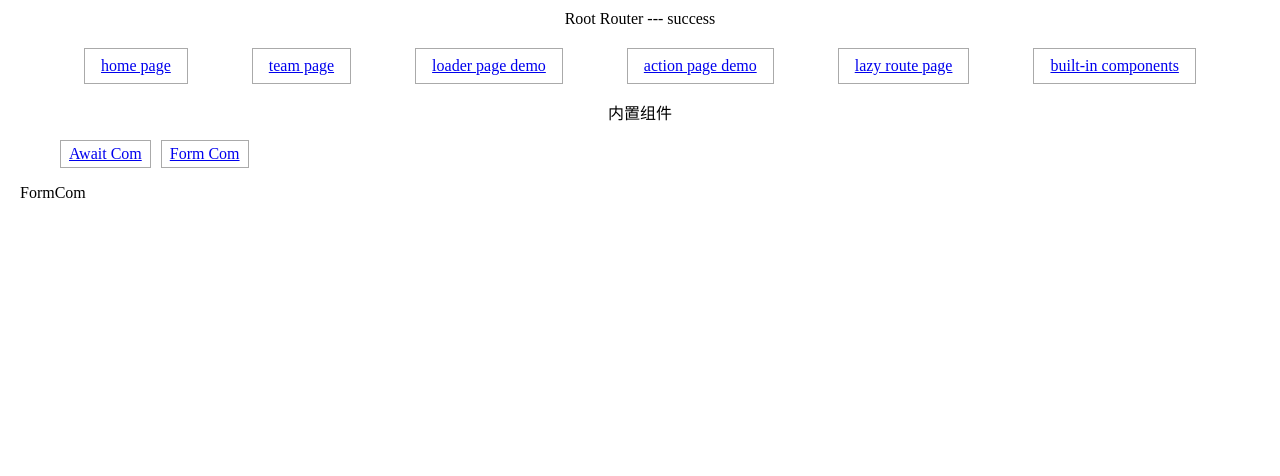
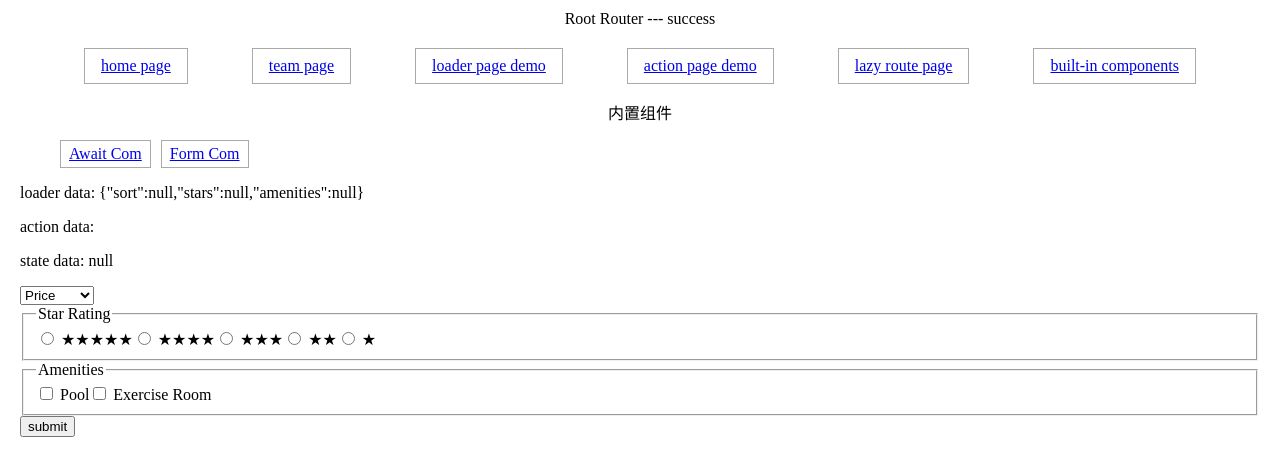
Before and after one commit to kaka12138/learnig-of-react-router, a React (Vite) app in the folder code/react-router-demo/: page /coms-nav/form-com in a window 1280 px wide. Shown: the top 476 px of the page. Built offline with nearby package versions, Linux system fonts and the light colour scheme.

Commit message:
feat: form com(code)

```diff
--- a/code/react-router-demo/src/main.tsx
+++ b/code/react-router-demo/src/main.tsx
@@ -17,7 +17,7 @@ import LoaderPage, { loader as loaderPageLoader, ErrorCom as LoaderPageErrorCom
 import IndexRoute, { loader as indexRouteLoader } from './routes/index-route.tsx'
 import ComsNav from './routes/coms-nav.tsx'
 import AwaitCom, { loader as awaitComLoader } from './routes/coms/await-com.tsx'
-import FormCom from './routes/coms/form-com.tsx'
+import FormCom, { loader as formComLoader, action as formComAction } from './routes/coms/form-com.tsx'
 // 通过unstable_dataStrategy使用日志功能
 const Logger: unstable_DataStrategyFunction = ({request, matches}) => {
   return Promise.all(
@@ -84,7 +84,9 @@ const routes: RouteObject[] = [
           },
           {
             path: "form-com",
-            element: <FormCom/>
+            element: <FormCom/>,
+            loader: formComLoader,
+            action: formComAction
           }
         ]
       }
--- a/code/react-router-demo/src/routes/coms/form-com.tsx
+++ b/code/react-router-demo/src/routes/coms/form-com.tsx
@@ -1,3 +1,85 @@
+import { type ActionFunction, Form, type LoaderFunction, useLoaderData, useActionData, useLocation } from "react-router-dom"
+
+export const loader: LoaderFunction = ({request}) => {
+  console.log("excute loader in form-com")
+  const url = new URL(request.url)
+  console.log("url", url)
+  const sort = url.searchParams.get("sort")
+  const stars = url.searchParams.get("stars")
+  const amenities = url.searchParams.get("amenities")
+  return {
+    sort,
+    stars,
+    amenities
+  }
+}
+
+export const action: ActionFunction = async ({ request }) => {
+  const formData = await request.formData()
+  const sort = formData.get("sort")
+  const stars = formData.getAll("stars")
+  const amenities = formData.getAll("amenities")
+  return {
+    sort,
+    stars,
+    amenities
+  }
+}
+
 export default function FormCom() {
-  return <div>FormCom</div>;
+  const loaderData = useLoaderData()
+  const actionData = useActionData()
+  const { state } = useLocation()
+  return (
+    <>
+      <p>loader data: {JSON.stringify(loaderData)}</p>
+      <p>action data: {JSON.stringify(actionData)}</p>
+      <p>state data: {JSON.stringify(state)}</p>
+      <Form method="get" state={{ data: "state-data" }} navigate={false}>
+        <select name="sort">
+          <option value="price">Price</option>
+          <option value="stars">Stars</option>
+          <option value="distance">Distance</option>
+        </select>
+        <fieldset>
+          <legend>Star Rating</legend>
+          <label>
+            <input type="radio" name="stars" value="5" />{" "}★★★★★
+          </label>
+          <label>
+            <input type="radio" name="stars" value="4" /> ★★★★
+          </label>
+          <label>
+            <input type="radio" name="stars" value="3" /> ★★★
+          </label>
+          <label>
+            <input type="radio" name="stars" value="2" /> ★★
+          </label>
+          <label>
+            <input type="radio" name="stars" value="1" /> ★
+          </label>
+        </fieldset>
+        <fieldset>
+          <legend>Amenities</legend>
+          <label>
+            <input
+              type="checkbox"
+              name="amenities"
+              value="pool"
+            />{" "}
+            Pool
+          </label>
+          <label>
+            <input
+              type="checkbox"
+              name="amenities"
+              value="exercise"
+            />{" "}
+            Exercise Room
+          </label>
+        </fieldset>
+        <button type="submit">submit</button>
+      </Form>
+    </>
+  );
 }
```
Also changed, not shown: 1 other file (tests, documents, lock files or other folders).
